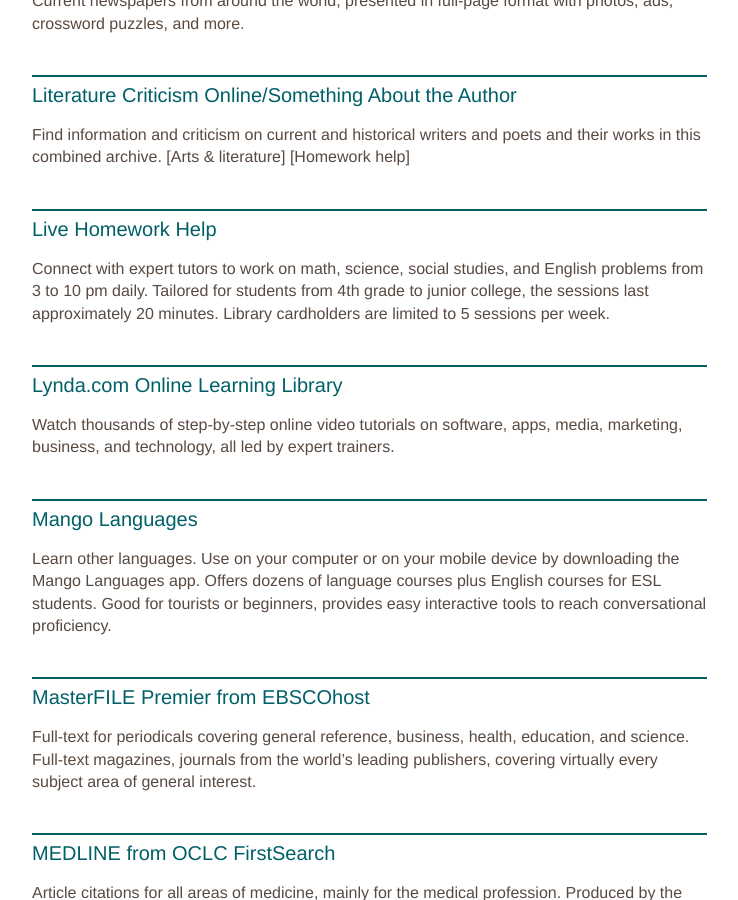
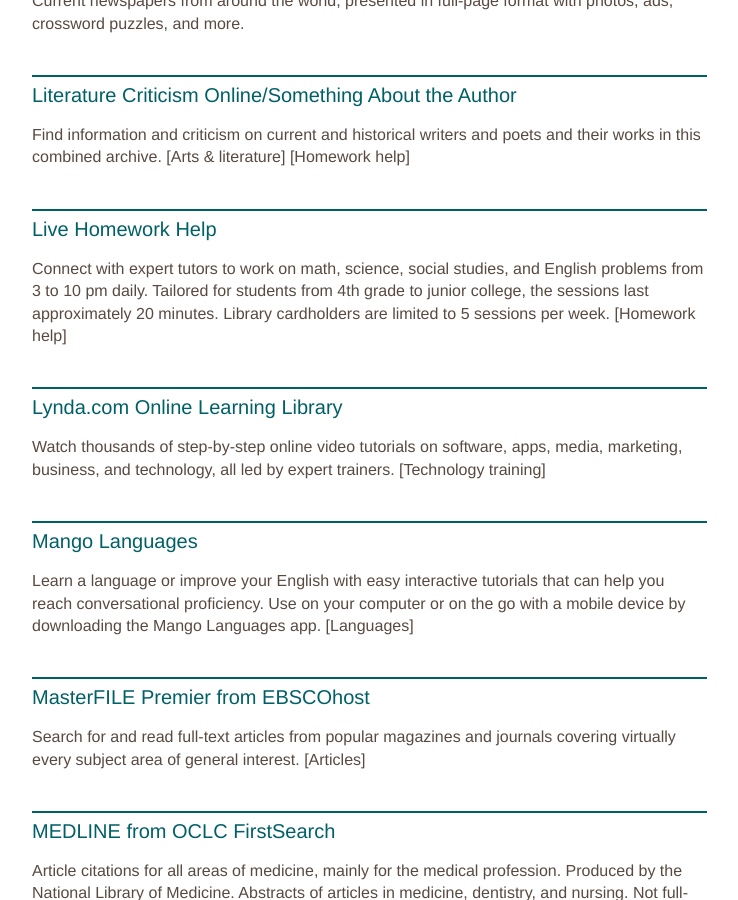
Before and after one commit to skokielibrary/spl-content, a Jekyll site: the page built from _content/bruce/resources--research-topic.markdown, in a window 1280 px wide and 900 px high, scrolled down 4009 px. Shown: the whole window, without its empty margins (126-864 px from the left). Built offline with Jekyll 4.4.1, drawn with Linux system fonts in a browser that asks for light colours.

Commit message:
Updated resources--research-topic.markdown

```diff
--- a/_content/bruce/resources--research-topic.markdown
+++ b/_content/bruce/resources--research-topic.markdown
@@ -121,15 +121,19 @@ Find information and criticism on current and historical writers and poets and t
 
 ##Live Homework Help
 Connect with expert tutors to work on math, science, social studies, and English problems from 3 to 10 pm daily. Tailored for students from 4th grade to junior college, the sessions last approximately 20 minutes. Library cardholders are limited to 5 sessions per week.
+[Homework help]
 
 ##Lynda.com Online Learning Library
 Watch thousands of step-by-step online video tutorials on software, apps, media, marketing, business, and technology, all led by expert trainers.
+[Technology training]
 
 ##Mango Languages
-Learn other languages. Use on your computer or on your mobile device by downloading the Mango Languages app. Offers dozens of language courses plus English courses for ESL students. Good for tourists or beginners, provides easy interactive tools to reach conversational proficiency.
+Learn a language or improve your English with easy interactive tutorials that can help you reach conversational proficiency. Use on your computer or on the go with a mobile device by downloading the Mango Languages app.
+[Languages]
 
 ##MasterFILE Premier from EBSCOhost
-Full-text for periodicals covering general reference, business, health, education, and science. Full-text magazines, journals from the world's leading publishers, covering virtually every subject area of general interest.
+Search for and read full-text articles from popular magazines and journals covering virtually every subject area of general interest.
+[Articles]
 
 ##MEDLINE from OCLC FirstSearch
 Article citations for all areas of medicine, mainly for the medical profession. Produced by the National Library of Medicine. Abstracts of articles in medicine, dentistry, and nursing. Not full-text.
```
